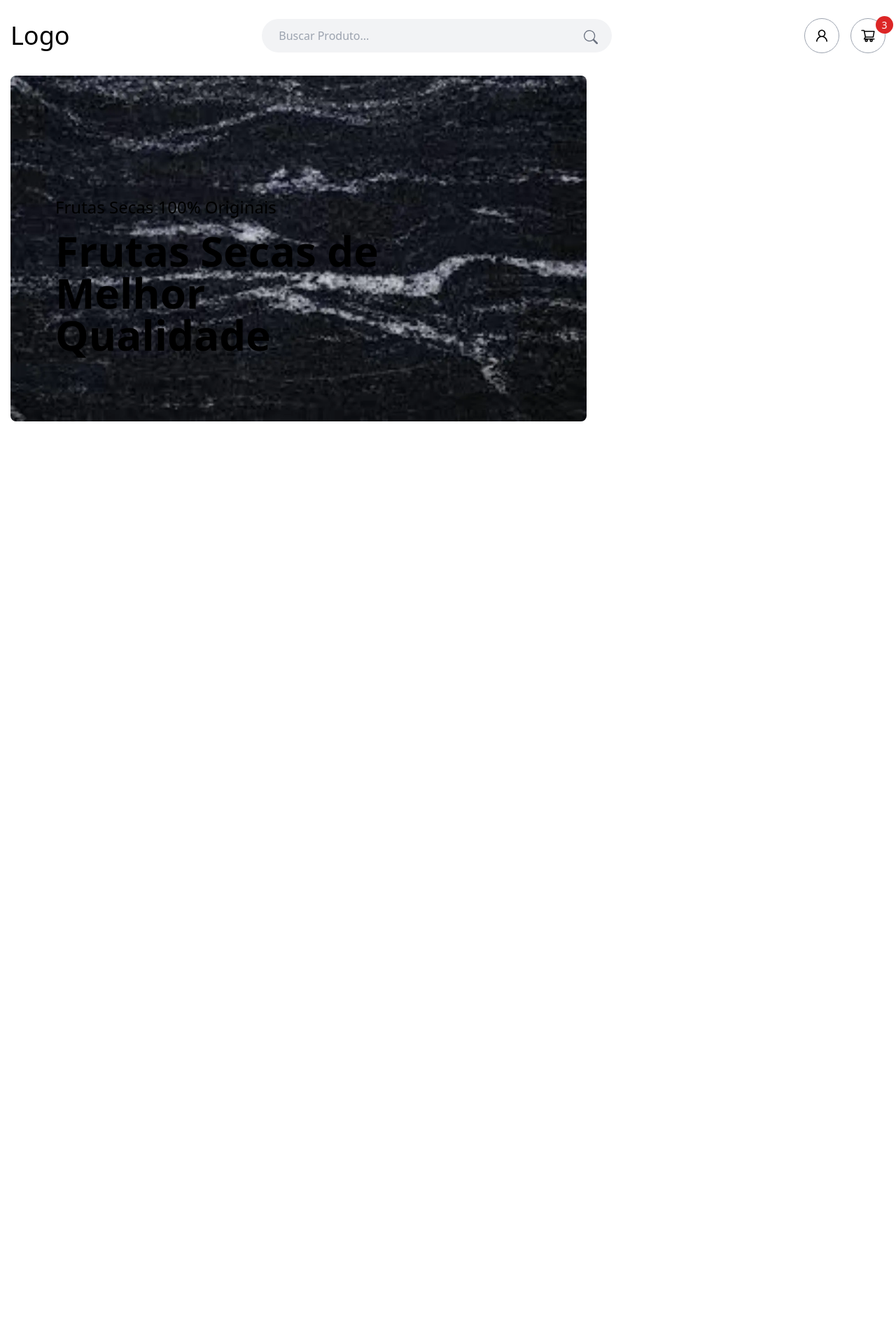
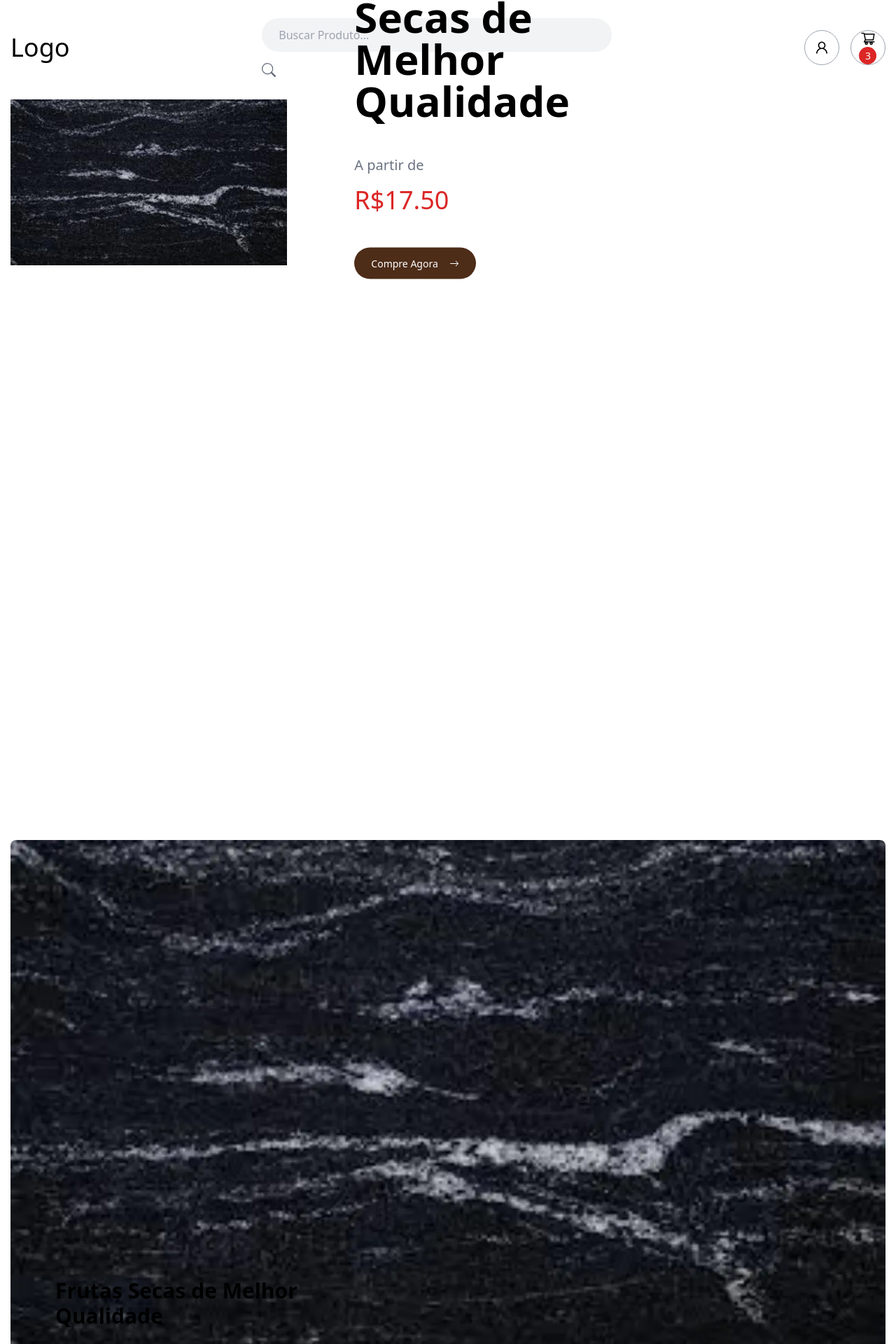
Before and after one commit to Marcelo-devweb/Ecommerce-Template-Food, a React (Vite) app: page / in a window 1280 px wide. Shown: the part 6-1926 px from the top of the page at 70% size. Before the commit the page ends 800 px from the top, so only its background shows below. Built offline with nearby package versions, Linux system fonts and the light colour scheme.

Commit message:
Hero Update
Alteração e conclusão do componente "Hero"

```diff
--- a/src/components/Hero.tsx
+++ b/src/components/Hero.tsx
@@ -1,18 +1,40 @@
+import { BsArrowRight } from "react-icons/bs";
 
 const Hero = () => {
-  return (
+  return(
     <div className="container pt-8">
-        <div className="grid xl:grid-cols-3 xl:grid-rows-2 gap-8">
-            <div className="relative xl:col-span-2 xl:row-start-1 xl:row-end-[-1]">
-                <img className="w-full h-full object-cover rounded-lg" src="../back.webp" alt="imagem do hero" />
-            </div>
-            <div className="absolute max-w-[470px] sm:ml-16 ml:8 top-[50%] -translate-y-[50%] sm:space-y-4">
-                <p className="text-2xl hidden sm:block">Frutas Secas 100% Originais</p>
-                <h2 className="text-2xl sm:text-4xl ml:text-4xl md:text-6xl font-bold">Frutas Secas de Melhor Qualidade</h2>
-            </div>
-        </div>
+      <div className="grid xl:grid-cols-3 xl:grid-rows-2 gap-8">
+        <img src="/back.webp" alt="Imagem do Hero" />
+          <div className="absolute max-w-[470px] sm:ml-16 ml-8 top-[50%] -translate-y-[50%] sm:space-y-4">
+            <p className="text-2xl hidden sm:block">Frutas Secas 100% Originais</p>
+            <h2 className="text-2xl sm:text-4xl md:text-6xl font-bold">Frutas Secas de Melhor Qualidade</h2>
+            <p className="text-gray-500 text-xl pt-4 sm:pt-8">A partir de</p>
+            <div className="font-medium text-red-600 text-2xl sm:text-4xl sm:pb-8 pb-4">R$17.50</div>
+            <div className="bg-accentDark hover:bg-accent text-white rounded-full w-fit flex items-center gap-4 px-4 py-2 text-[14px] sm:px-6 sm:py-3 cursor-pointer">Compre Agora <BsArrowRight />{""}</div>
+          </div>
+      </div>
+      <div className="relative">
+        <img className="w-full h-full object-cover rounded-lg" src="/back.webp" alt="Imagem do Hero" />
+          <div className="absolute max-w-[470px] sm:ml-16 ml-8 top-[50%] -translate-y-[50%] sm:space-y-2">
+              <h2 className="text-2xl sm:text-3xl font-bold">Frutas Secas de Melhor Qualidade</h2>
+              <p className="text-gray-500 text-xl pt-4">A partir de</p>
+              <div className="font-medium text-red-600 text-2xl sm:text-4xl pb-8">R$17.50</div>
+              <div className="bg-accent hover:bg-accentDark text-white rounded-full w-fit flex items-center gap-4 px-4 py-2 text-[14px] cursor-pointer">Compre Agora <BsArrowRight />{""}
+              </div>
+          </div>
+      </div>
+      <div className="relative">
+        <img className="w-full h-full object-cover rounded-lg" src="/back.webp" alt="Imagem do Hero" />
+          <div className="absolute max-w-[470px] sm:ml-16 ml-8 top-[50%] -translate-y-[50%] sm:space-y-2">
+              <h2 className="text-2xl sm:text-3xl font-bold">Frutas Secas de Melhor Qualidade</h2>
+              <p className="text-gray-500 text-xl pt-4">A partir de</p>
+              <div className="font-medium text-red-600 text-2xl sm:text-4xl pb-8">R$17.50</div>
+              <div className="bg-accent hover:bg-accentDark text-white rounded-full w-fit flex items-center gap-4 px-4 py-2 text-[14px] cursor-pointer">Compre Agora <BsArrowRight />{""}
+              </div>
+          </div>
+      </div>
     </div>
-  )
-}
+  );
+};
 
 export default Hero;
--- a/src/index.css
+++ b/src/index.css
@@ -5,5 +5,8 @@
 @layer components {
     .icon__wrapper{
         @apply border border-gray-400 rounded-full w-[50px] h-[50px] grid place-items-center text-[22px];
+    };
+    .feature_btn {
+        @apply bg-accent text-white px-4 py-1 rounded-full hover:bg-accentDark;
     }
 }
--- a/tailwind.config.js
+++ b/tailwind.config.js
@@ -7,8 +7,8 @@ export default {
   theme: {
     extend: {
       colors: {
-        accent: "#179957",
-        accentDark: "#184D47"
+        accent: "#994917",
+        accentDark: "#4D2C18"
       },
       container: {
         center: true,
```
